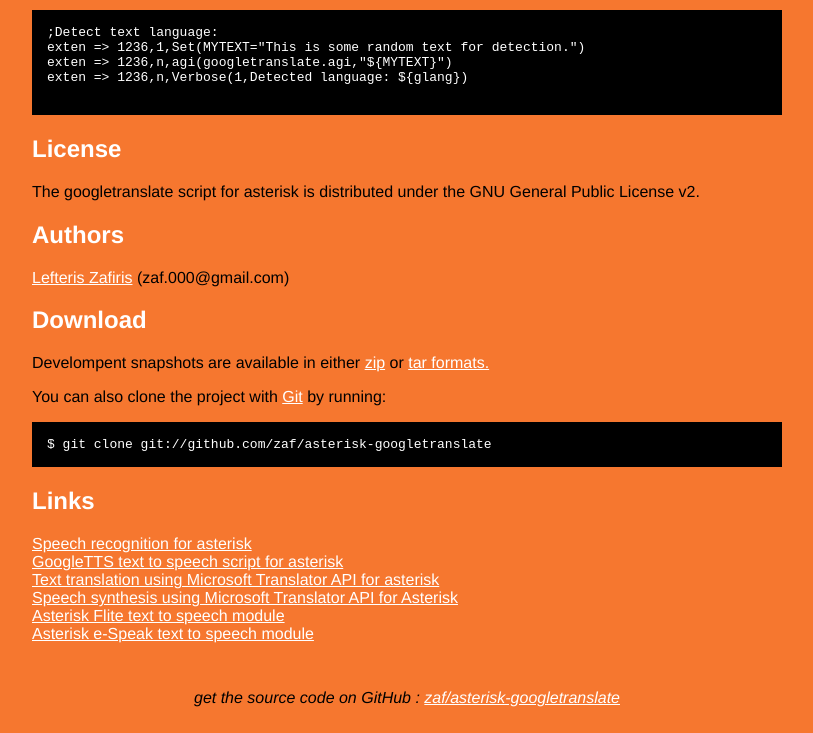
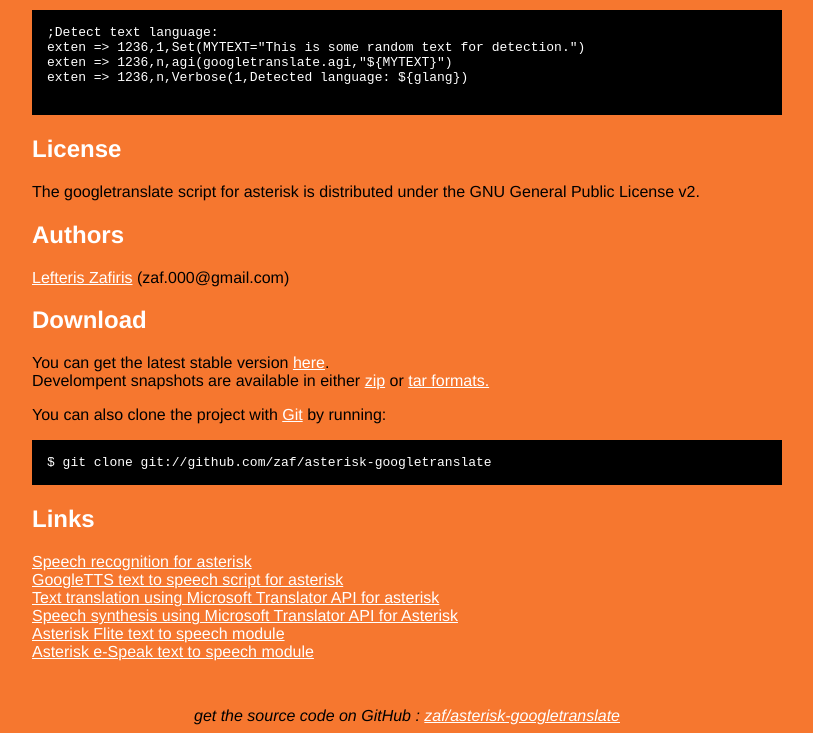
Before and after one commit to zaf/asterisk-googletranslate, a plain HTML site: page index.html in a window 1280 px wide. Shown: the part 1279-2012 px from the top of the page, without its empty margins (233-1046 px from the left). Drawn offline with Linux system fonts and the light colour scheme.

Commit message:
Added download link for latest release

```diff
--- a/index.html
+++ b/index.html
@@ -151,8 +151,9 @@
     <p><a href="http://github.com/zaf">Lefteris Zafiris</a> (zaf.000@gmail.com)<br /></p>
 
     <h2>Download</h2>
-
-    Develompent snapshots are available in either <a href=
+	<p>You can get the latest stable version <a href=
+    "https://github.com/downloads/zaf/asterisk-googletranslate/asterisk-googletranslate-0.2.tar.gz">here</a>.<br />
+	Develompent snapshots are available in either <a href=
     "https://github.com/zaf/asterisk-googletranslate/zipball/master">zip</a> or <a href=
     "https://github.com/zaf/asterisk-googletranslate/tarball/master">tar formats.</a></p><a href=
     "https://github.com/zaf/asterisk-googletranslate/tarball/master"></a>
```
